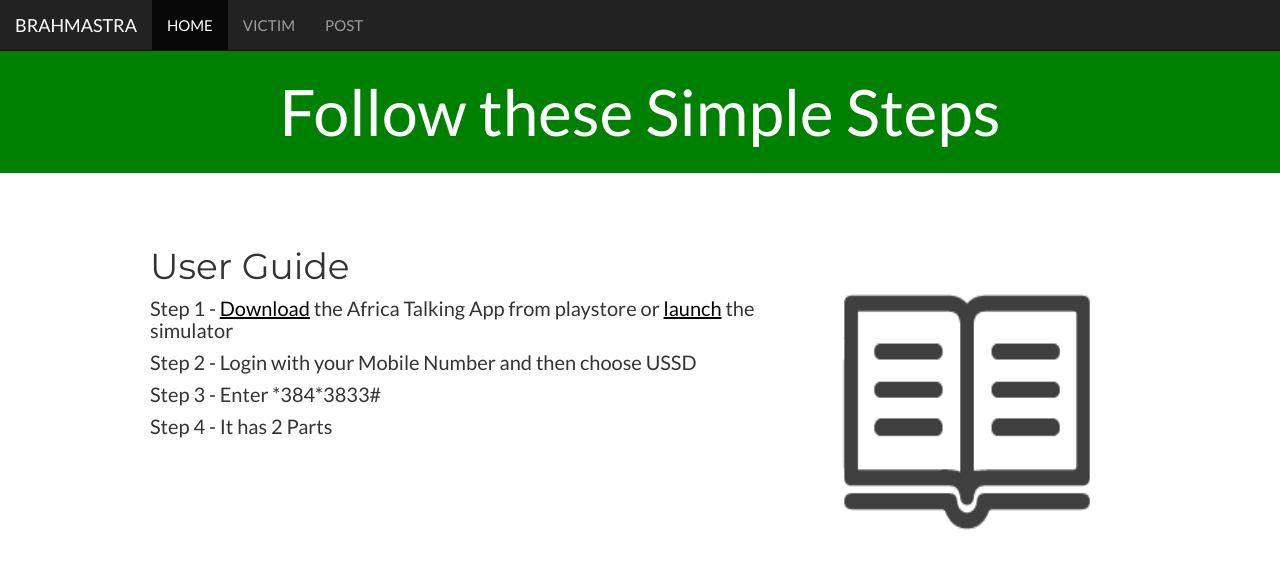
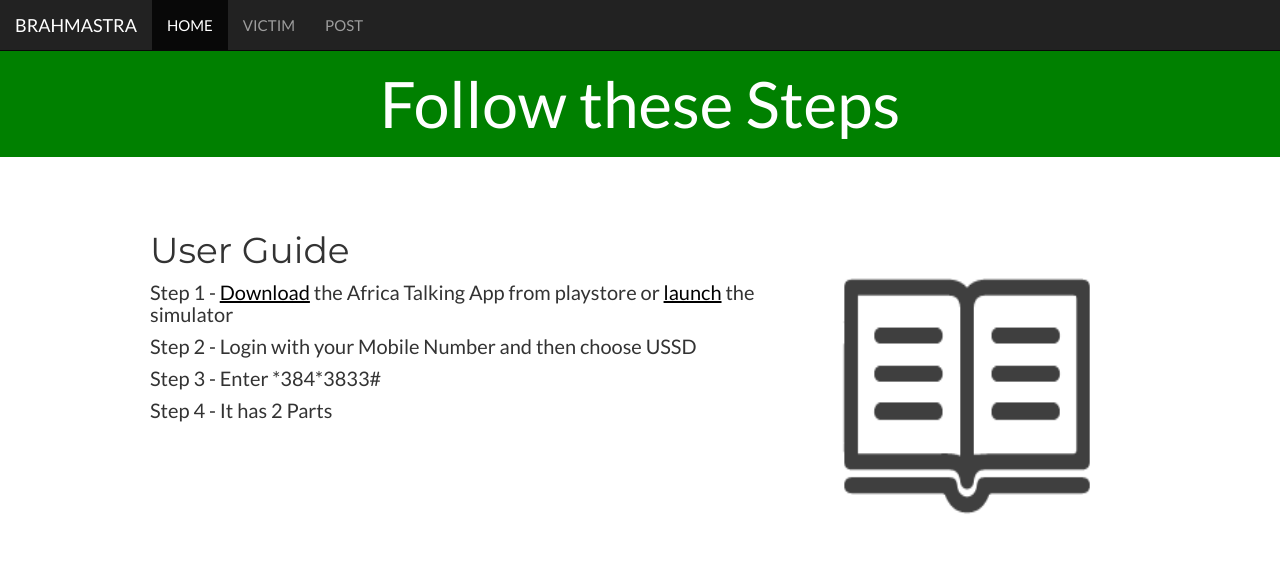
Before and after one commit to revanthgss/Alpha-Cube, a Django app: page / in a window 1280 px wide. Shown: the top 586 px of the page. Run offline with Django 3.2, Linux system fonts and the light colour scheme; some libraries are stand-ins or nearby versions.

Commit message:
Update about.html

```diff
--- a/evacroutes/templates/evacroutes/about.html
+++ b/evacroutes/templates/evacroutes/about.html
@@ -52,8 +52,8 @@ a{text-decoration: none; color: black}
     </div>
   </div>
 </div>
-<header class="oneClass" style="padding:10px 8px" align="center">
-  <h2 class="w3-margin w3-jumbo">Follow these Simple Steps</h2>
+<header class="oneClass" style="padding:2px 6px" align="center">
+  <h2 class="w3-margin w3-jumbo">Follow these Steps</h2>
 </header>
 
 <!-- First Grid -->
```
